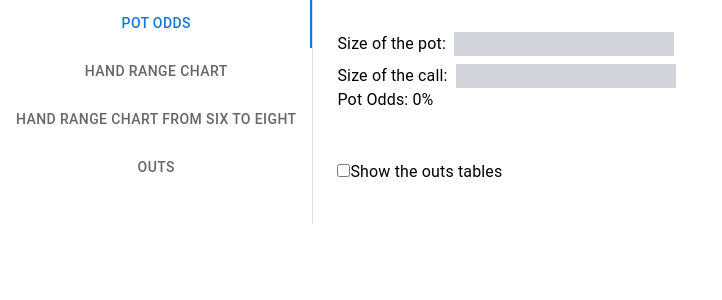
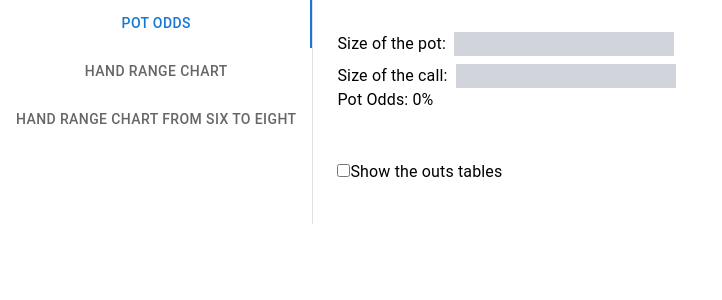
Before and after one commit to Hizaguru/Bad-Beat, a React (Create React App) app: page / in a window 1280 px wide. Shown: the top 300 px of the page, without its empty margins (0-722 px from the left). Built offline with nearby package versions, Linux system fonts and the light colour scheme.

Commit message:
Remove the outs tab

```diff
--- a/src/App.tsx
+++ b/src/App.tsx
@@ -4,7 +4,6 @@ import Tabs from "@mui/material/Tabs";
 import * as React from "react";
 import HandRange from "./Components/HandRangeChart/HandRange";
 import HandRangeSixToEight from "./Components/HandRangeChart/HandRangeSixToEight";
-import Outs from "./Components/Outs/Outs";
 import PotOddsCalculator from "./Components/PotOdds/PotOddsCalculator";
 import TabPanel from "./Components/TabPanel";
 import {a11yProps} from './utils'
@@ -23,10 +22,6 @@ const tabs = [
   {
     label: "Hand Range Chart from six to eight",
     component: <HandRangeSixToEight />,
-  },
-  {
-    label: "Outs",
-    component: <Outs />,
   },
 ];
 
@@ -54,14 +49,14 @@ export default function App() {
       >
         {tabs.map((tab, index) => (
           <Tab
-            key={index}
+            key={tab.label}
             label={tab.label}
             {...a11yProps(index)}
           />
         ))}
       </Tabs>
       {tabs.map((tab, index) => (
-        <TabPanel key={index} value={value} index={index}>
+        <TabPanel key={tab.label} value={value} index={index}>
           {tab.component}
         </TabPanel>
       ))}
```
